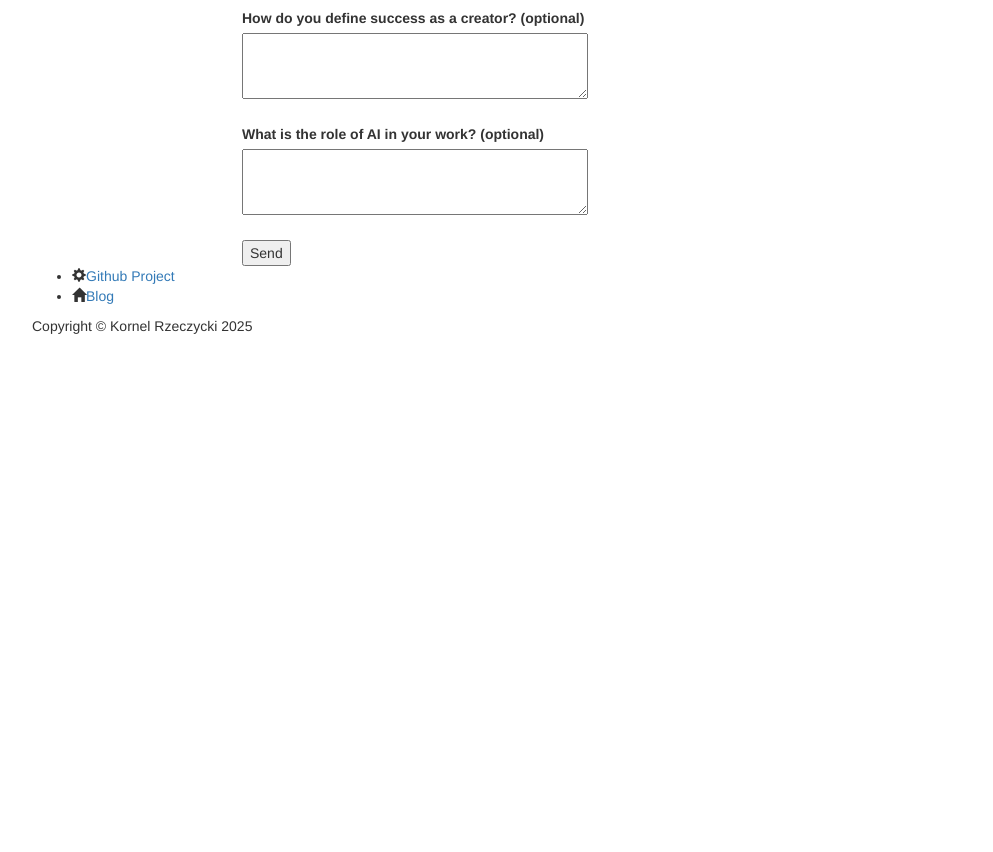
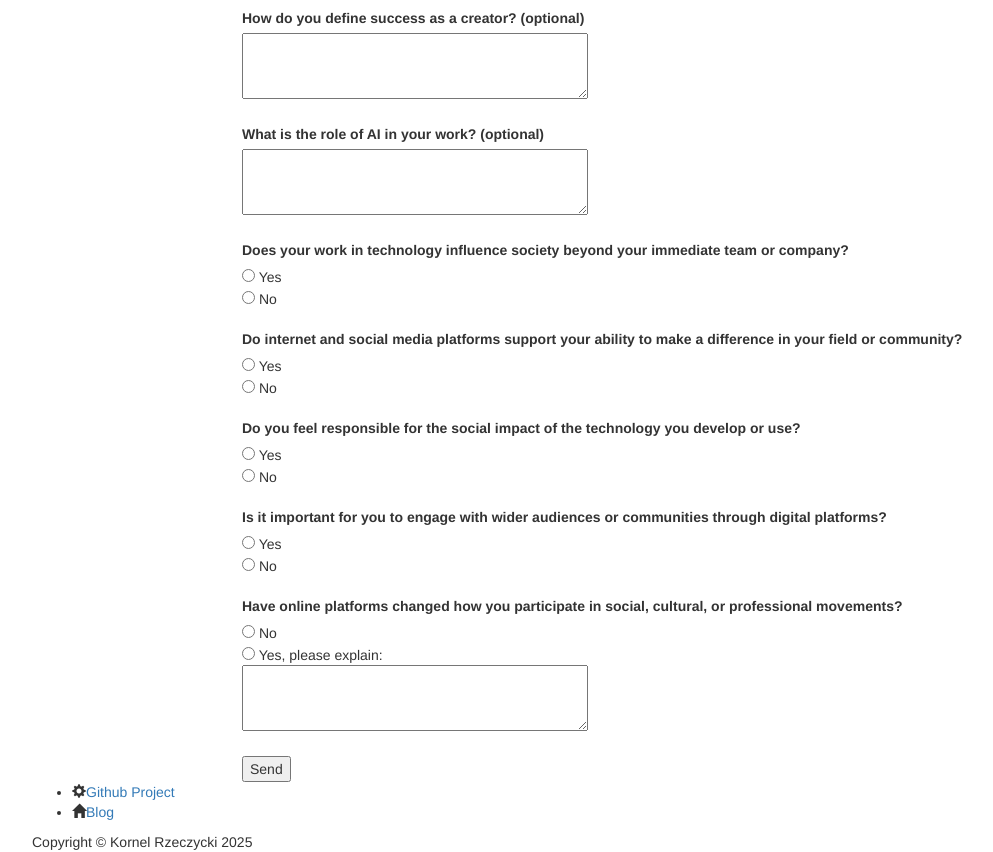
Before and after one commit to Korneliusz93/IT_thinking_questionnaire, a Python web app: template quest_app/templates/questionnaire.jinja2 in a window 1280 px wide. Shown: the part 947-1799 px from the top of the page, without its empty margins (23-1016 px from the left). Before the commit the page ends 1281 px from the top, so only its background shows below. Run offline with Jinja, Linux system fonts and the light colour scheme; the template is opened without the code that fills it, so the values that code supplies are empty; some libraries are stand-ins or nearby versions.

Commit message:
Update questionnaire.jinja2

```diff
--- a/quest_app/templates/questionnaire.jinja2
+++ b/quest_app/templates/questionnaire.jinja2
@@ -45,6 +45,28 @@
   <label>What is the role of AI in your work? (optional)</label><br>
   <textarea name="role_of_ai" rows="3" cols="40"></textarea><br><br>
 
+  <!-- New broader influence questions -->
+  <label>Does your work in technology influence society beyond your immediate team or company?</label><br>
+  <input type="radio" name="work_influence_society" value="YES" required> Yes<br>
+  <input type="radio" name="work_influence_society" value="NO"> No<br><br>
+
+  <label>Do internet and social media platforms support your ability to make a difference in your field or community?</label><br>
+  <input type="radio" name="social_media_support" value="YES" required> Yes<br>
+  <input type="radio" name="social_media_support" value="NO"> No<br><br>
+
+  <label>Do you feel responsible for the social impact of the technology you develop or use?</label><br>
+  <input type="radio" name="responsible_social_impact" value="YES" required> Yes<br>
+  <input type="radio" name="responsible_social_impact" value="NO"> No<br><br>
+
+  <label>Is it important for you to engage with wider audiences or communities through digital platforms?</label><br>
+  <input type="radio" name="importance_engage_wider" value="YES" required> Yes<br>
+  <input type="radio" name="importance_engage_wider" value="NO"> No<br><br>
+
+  <label>Have online platforms changed how you participate in social, cultural, or professional movements?</label><br>
+  <input type="radio" name="online_participation_changed" value="NO" required> No<br>
+  <input type="radio" name="online_participation_changed" value="YES"> Yes, please explain:<br>
+  <textarea name="online_participation_detail" rows="3" cols="40"></textarea><br><br>
+
   <input type="submit" name="submit" value="Send">
 </form>
 
```
